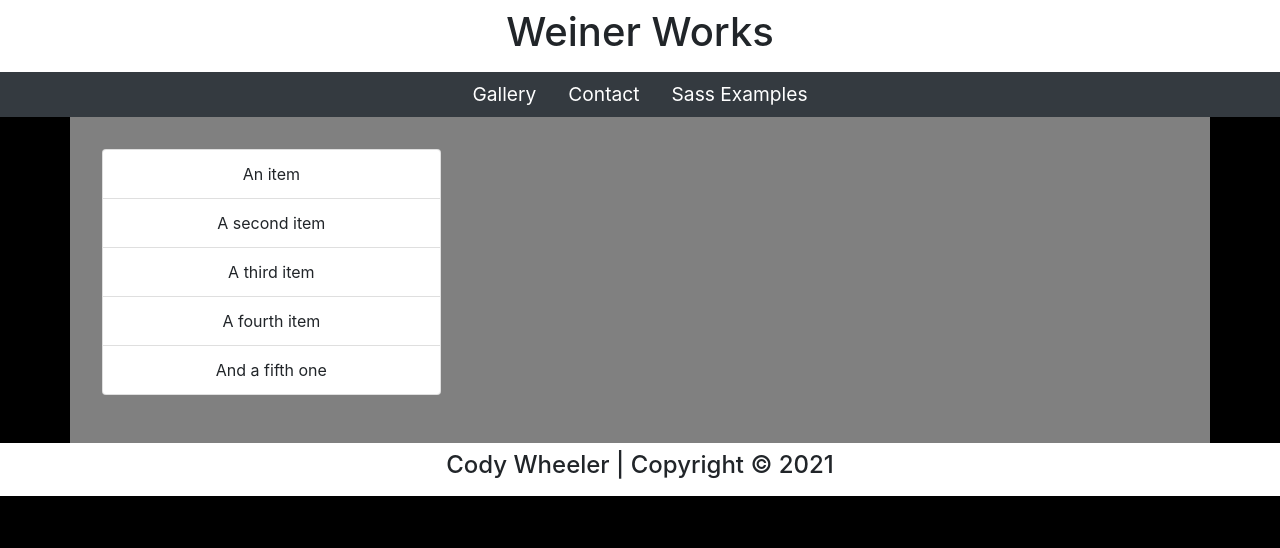
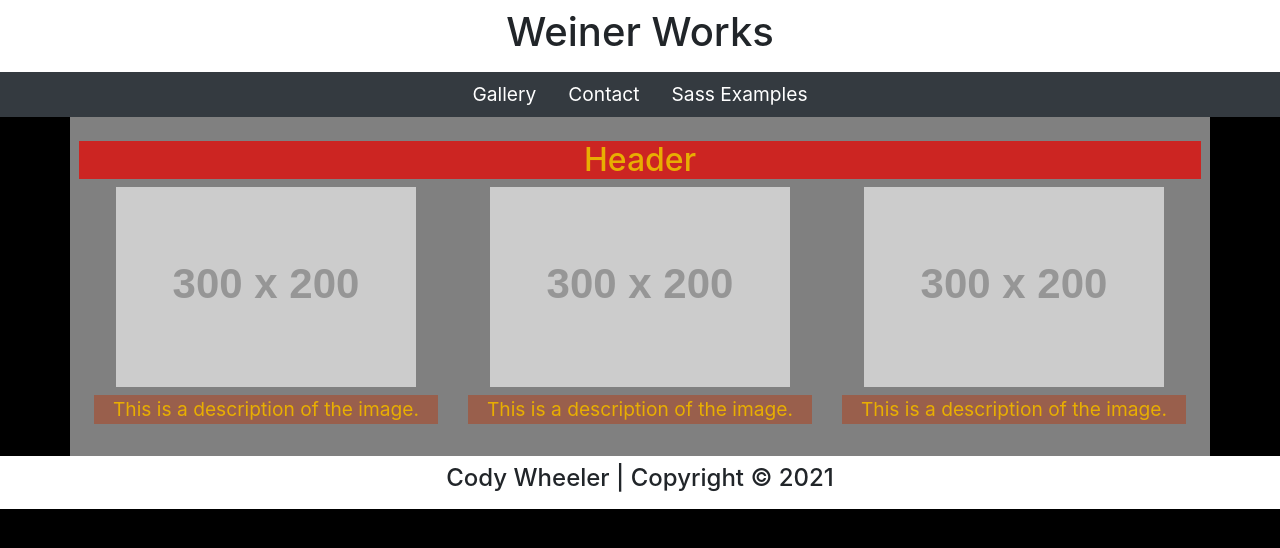
Before and after one commit to cwheeler6754/bootstrap-demo, a website: page app/Sass-examples.html in a window 1280 px wide. Drawn offline with Linux system fonts and the light colour scheme; placeholder pictures from the web are drawn by us.

Commit message:
Changed css

```diff
--- a/app/Sass-examples.html
+++ b/app/Sass-examples.html
@@ -32,27 +32,21 @@
   </header>
 
   <main class="container p-4">
-
-    <div class="container p-2">
-      <section class="row">
-        <div class="col-sm-12 col-md-12 col-lg text-center mb-3">
-          <ul class="list-group">
-            <li class="list-group-item">An item</li>
-            <li class="list-group-item">A second item</li>
-            <li class="list-group-item">A third item</li>
-            <li class="list-group-item">A fourth item</li>
-            <li class="list-group-item">And a fifth one</li>
-          </ul>
-        </div>
-        <div class="col-sm-12 col-md-12 col-lg text-center mb-3">
-
-        </div>
-        <div class="col-sm-12 col-md-12 col-lg text-center mb-3">
-
-        </div>
-      </section>
-    </div>
-
+    <section class="row">
+      <h2 class="col-sm-12 text-center">Header</h2>
+      <div class="col-sm text-center">
+        <img class="img-fluid" src="http://placehold.it/300x200/525252/FFFFFF" alt="">
+        <p class="ex-p my-2">This is a description of the image.</p>
+      </div>
+      <div class="col-sm text-center">
+        <img class="img-fluid" src="http://placehold.it/300x200/525252/FFFFFF" alt="">
+        <p class="ex-p my-2">This is a description of the image.</p>
+      </div>
+      <div class="col-sm text-center">
+        <img class="img-fluid" src="http://placehold.it/300x200/525252/FFFFFF" alt="">
+        <p class="ex-p my-2">This is a description of the image.</p>
+      </div>
+    </section>
   </main>
 
   <footer class="p-2 text-center">
--- a/app/scss/styles.scss
+++ b/app/scss/styles.scss
@@ -1,9 +1,44 @@
 @import 'variables';
 @import '../../node_modules/bootstrap/scss/bootstrap.scss';
 
+/****** Sass Examples ******/
+
 //Variables
-$primary-color: #333;
+$goldenrod: #E8AE02;
+$lava: #CC2522;
+$redwood: #995F4C;
+$steelteal: #548687;
 
+//Mixins
+@mixin color () {
+  color: $goldenrod;
+}
+
+//Nesting
+section.row {
+  h2 {
+    background: $lava;
+    @include color();
+  }
+  p.ex-p {
+    background: $redwood;
+    @include color();
+  }
+}
+
+.nav {
+  font-size: larger;
+
+  li:hover {
+    @include transform(rotate(10deg));
+  }
+}
+
+@mixin transform($property) {
+  -webkit-transform: $property;
+  -ms-transform: $property;
+  transform: $property;
+}
 
 
 body {
@@ -16,10 +51,6 @@ header {
 
 main {
   background: gray;
-}
-
-.nav {
-  font-size: larger;
 }
 
 h3,
```
Also changed, not shown: app/css/styles.css.
